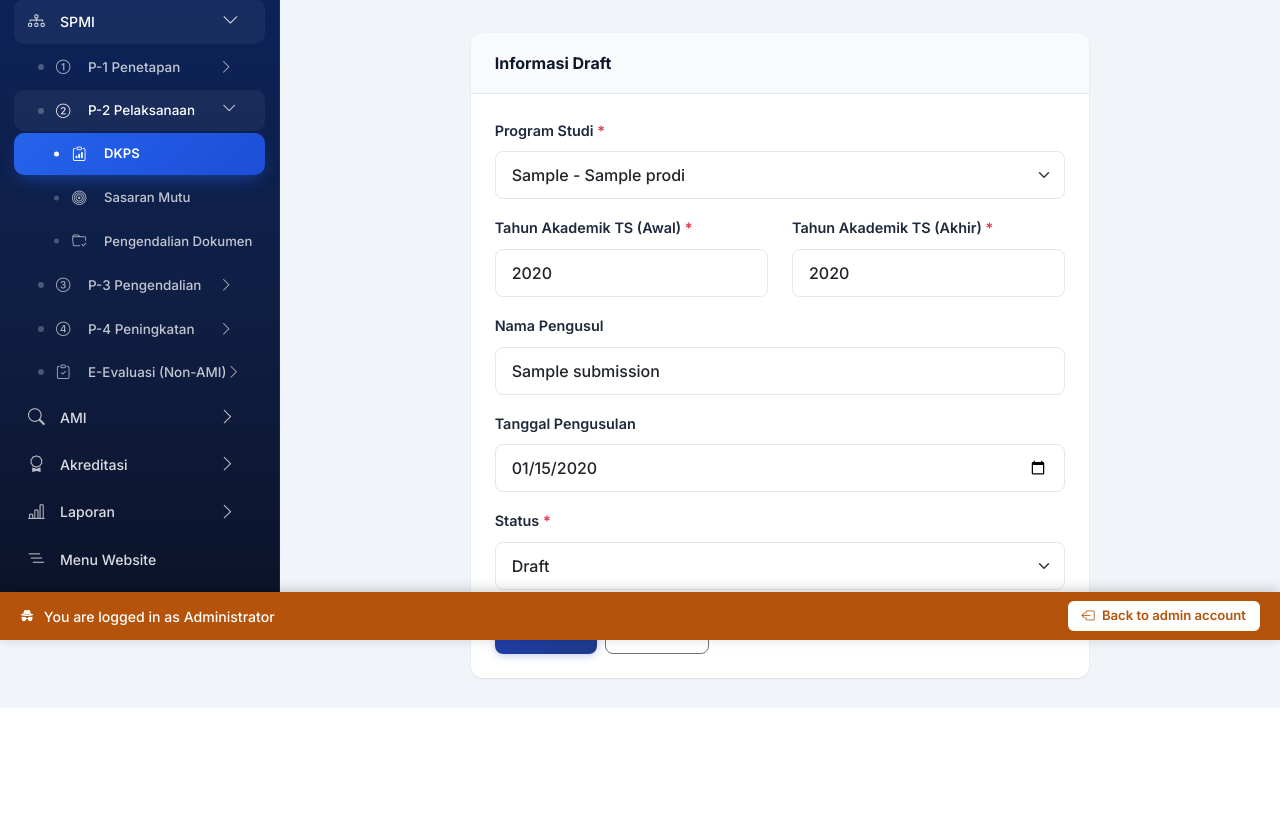
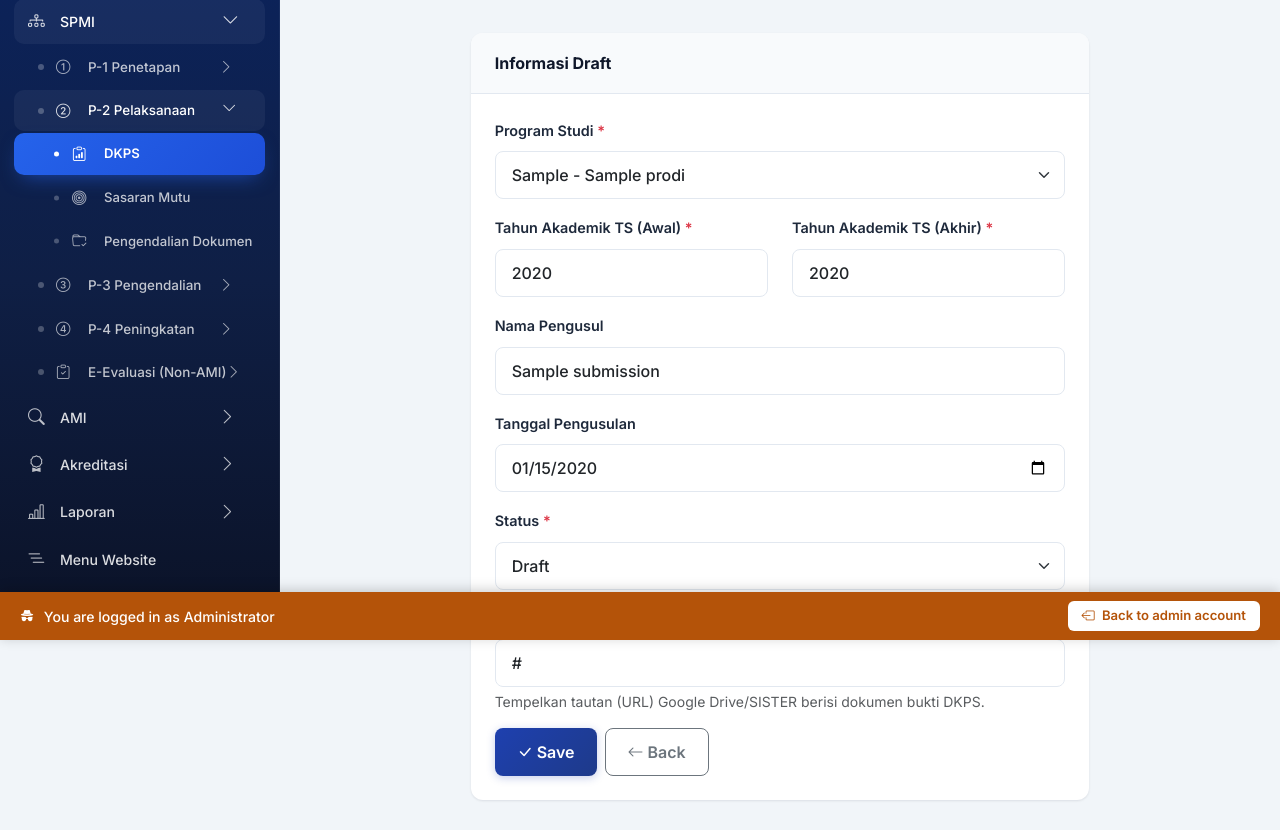
Before and after one commit to Gudangsoft/LPM, a Laravel app: page /admin/dkps/1/edit in a window 1280 px wide. Shown: the part 160-990 px from the top of the page. Before the commit the page ends 868 px from the top, so only its background shows below. Run offline with Laravel 12, Linux system fonts and the light colour scheme; a user stored in the database is signed in; data comes from the database, SQL or seed files in the repository; tables that the repository leaves empty hold one stand-in row (values such as "Sample post"); data that the repository does not hold is empty.

Commit message:
feat: add link fields for DKPS and Evaluasi Pembelajaran submissions with validation

```diff
--- a/app/Http/Controllers/Admin/DkpsController.php
+++ b/app/Http/Controllers/Admin/DkpsController.php
@@ -72,6 +72,7 @@ class DkpsController extends Controller implements HasMiddleware
             'tahun_ts_akhir' => 'required|integer|min:2000|max:2100',
             'nama_pengusul' => 'nullable|string|max:255',
             'tanggal_pengusulan' => 'nullable|date',
+            'link_bukti' => 'nullable|url:http,https|max:1000',
         ]);
 
         $user = auth()->user();
@@ -212,6 +213,7 @@ class DkpsController extends Controller implements HasMiddleware
             'tahun_ts_akhir' => 'required|integer|min:2000|max:2100',
             'nama_pengusul' => 'nullable|string|max:255',
             'tanggal_pengusulan' => 'nullable|date',
+            'link_bukti' => 'nullable|url:http,https|max:1000',
             'status' => 'required|in:draft,final',
         ]);
 
--- a/app/Http/Controllers/Admin/EvaluasiPembelajaranController.php
+++ b/app/Http/Controllers/Admin/EvaluasiPembelajaranController.php
@@ -128,6 +128,7 @@ class EvaluasiPembelajaranController extends Controller implements HasMiddleware
             'dosen_pengampu' => 'required|string|max:255',
             'tahun_akademik' => 'required|string|max:20',
             'semester' => 'required|in:ganjil,genap',
+            'link_laporan_cpl' => 'nullable|url:http,https|max:1000',
         ]);
     }
 
--- a/app/Models/DkpsSubmission.php
+++ b/app/Models/DkpsSubmission.php
@@ -17,6 +17,7 @@ class DkpsSubmission extends Model
         'tahun_ts_akhir',
         'nama_pengusul',
         'tanggal_pengusulan',
+        'link_bukti',
         'status',
     ];
 
--- a/app/Models/EvaluasiPembelajaran.php
+++ b/app/Models/EvaluasiPembelajaran.php
@@ -18,6 +18,7 @@ class EvaluasiPembelajaran extends Model
         'dosen_pengampu',
         'tahun_akademik',
         'semester',
+        'link_laporan_cpl',
         'kesesuaian_rps',
         'kendala',
         'rekomendasi',
--- a/resources/views/admin/ami/evaluasi-pembelajaran/_form.blade.php
+++ b/resources/views/admin/ami/evaluasi-pembelajaran/_form.blade.php
@@ -33,6 +33,12 @@
         <input type="text" name="tahun_akademik" class="form-control @error('tahun_akademik') is-invalid @enderror" value="{{ old('tahun_akademik', $evaluasiPembelajaran->tahun_akademik ?? '') }}" placeholder="2025/2026" required>
         @error('tahun_akademik')<div class="invalid-feedback">{{ $message }}</div>@enderror
     </div>
+    <div class="col-12">
+        <label class="form-label">Link Laporan CPL</label>
+        <input type="url" name="link_laporan_cpl" class="form-control @error('link_laporan_cpl') is-invalid @enderror" value="{{ old('link_laporan_cpl', $evaluasiPembelajaran->link_laporan_cpl ?? '') }}" placeholder="https://drive.google.com/...">
+        <div class="form-text">Tempelkan tautan (URL) Dokumen Evaluasi CPL.</div>
+        @error('link_laporan_cpl')<div class="invalid-feedback">{{ $message }}</div>@enderror
+    </div>
 </div>
 
 <div class="d-flex gap-2 mt-3">
--- a/resources/views/admin/dkps/edit.blade.php
+++ b/resources/views/admin/dkps/edit.blade.php
@@ -83,6 +83,15 @@
                             @enderror
                         </div>
 
+                        <div class="mb-3">
+                            <label for="link_bukti" class="form-label">Link Bukti</label>
+                            <input type="url" class="form-control @error('link_bukti') is-invalid @enderror" id="link_bukti" name="link_bukti" value="{{ old('link_bukti', $submission->link_bukti) }}" placeholder="https://drive.google.com/... atau tautan SISTER">
+                            <div class="form-text">Tempelkan tautan (URL) Google Drive/SISTER berisi dokumen bukti DKPS.</div>
+                            @error('link_bukti')
+                            <div class="invalid-feedback">{{ $message }}</div>
+                            @enderror
+                        </div>
+
                         <div class="d-flex gap-2">
                             <button type="submit" class="btn btn-primary">
                                 <i class="bi bi-check-lg me-1"></i>{{ __('admin.save') }}
```
Also changed, not shown: resources/views/admin/ami/evaluasi-pembelajaran/index.blade.php (+9 -1 lines), resources/views/admin/dkps/create.blade.php (+9 -0 lines), resources/views/admin/dkps/index.blade.php (+9 -1 lines), resources/views/admin/dkps/show.blade.php (+8 -0 lines), database/migrations/2026_11_17_100000_add_link_bukti_to_dkps_submissions_table.php (added), database/migrations/2026_11_17_100100_add_link_laporan_cpl_to_evaluasi_pembelajaran_table.php (added).
